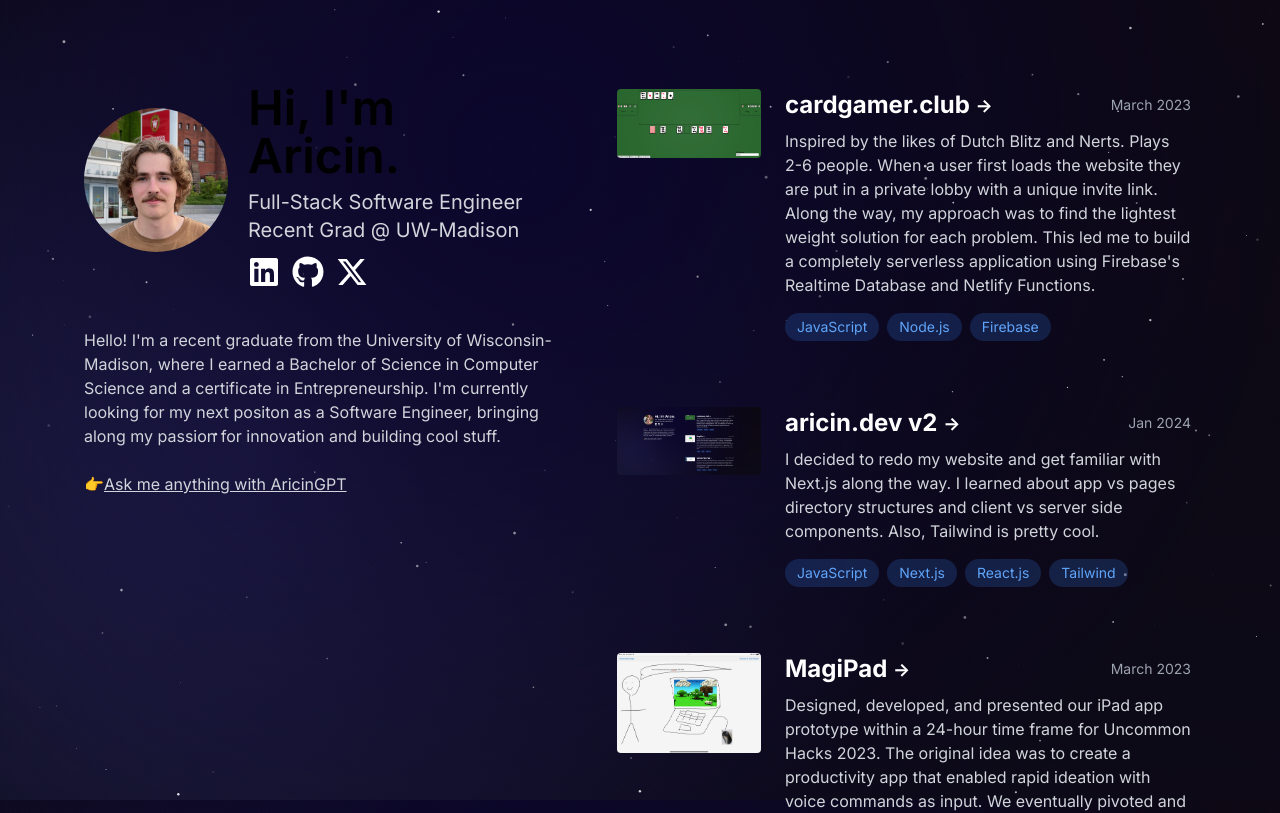
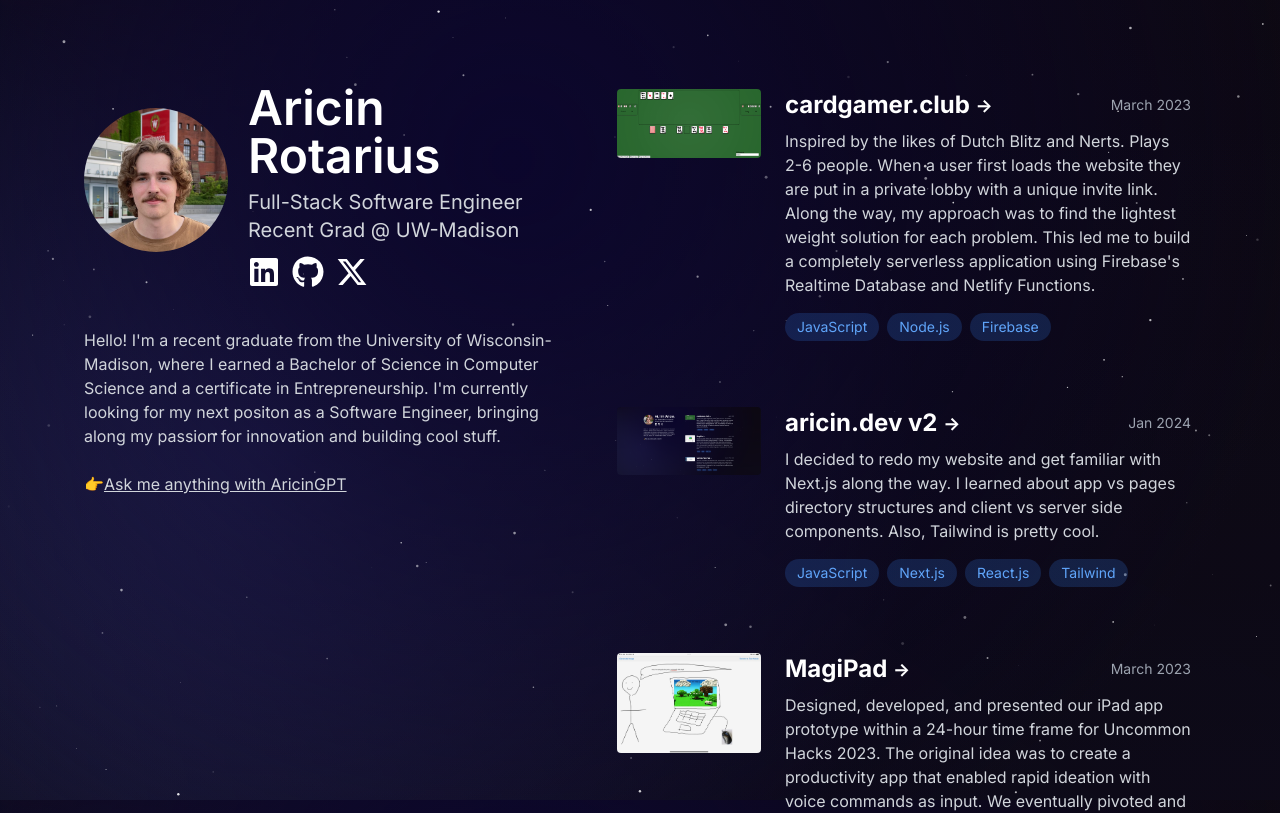
Before and after one commit to aricin/portfolio-v2, a Next.js app: page / in a window 1280 px wide. Shown: the top 813 px of the page. Built offline with nearby package versions, Linux system fonts and the light colour scheme.

Commit message:
Fixed light mode color scheme

```diff
--- a/src/app/globals.css
+++ b/src/app/globals.css
@@ -16,15 +16,9 @@
   }
 }
 
-* {
-  /* border: red 1px solid; */
-}
-
 body {
-  color: rgb(var(--foreground-rgb));
+  color: white;
   background: #060713;
-  background-attachment: fixed;
-  overscroll-behavior: none;
   /* background: linear-gradient(
       to bottom,
       transparent,
--- a/src/components/About.jsx
+++ b/src/components/About.jsx
@@ -8,7 +8,7 @@ function About() {
           className='mb-3 w-28 h-28 sm:w-36 sm:h-36 rounded-full'
         />
         <div className='sm:pl-5'>
-          <h1 className='text-4xl sm:text-5xl mb-2 font-semibold'>Hi, I&apos;m Aricin.</h1>
+          <h1 className='text-4xl sm:text-5xl text-white mb-2 font-semibold'>Aricin Rotarius</h1>
           <p className='text-md sm:text-xl text-gray-300'>Full-Stack Software Engineer</p>
           <p className='text-md sm:text-xl text-gray-300'>Recent Grad @ UW-Madison</p>
           <div className='flex mt-3 space-x-3 justify-center sm:justify-start'>
```
